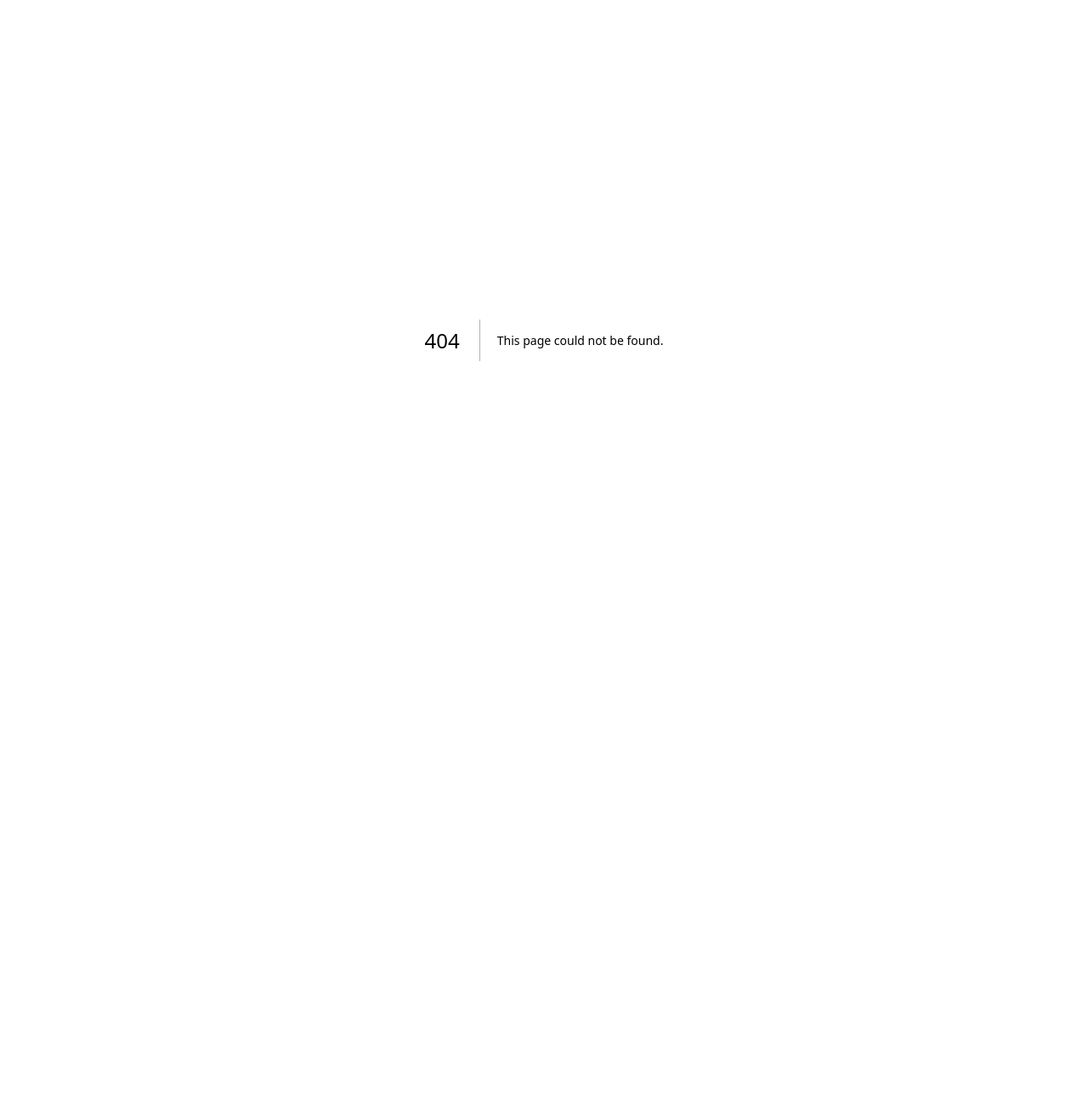
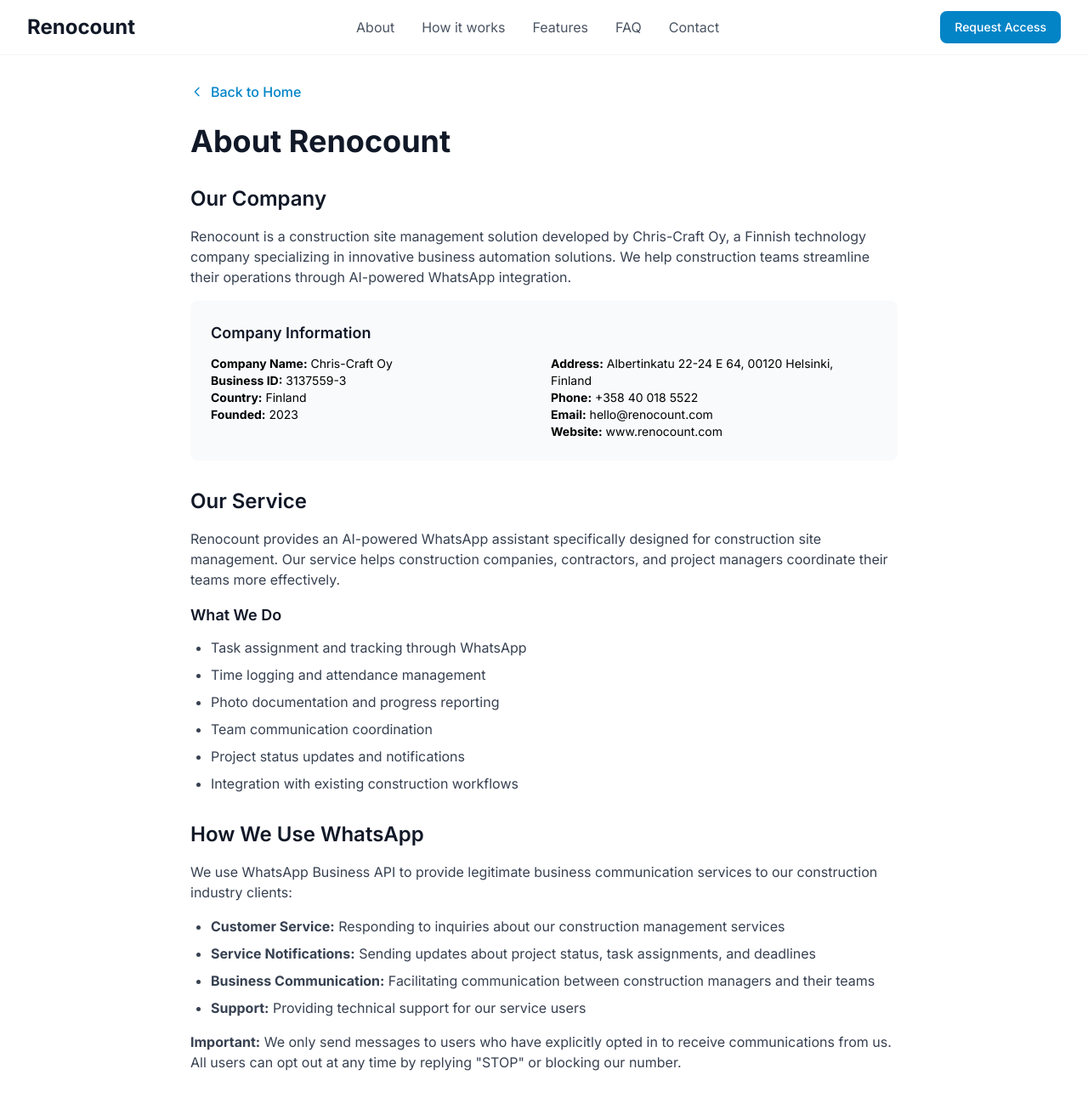
Before and after one commit to Chriuce/Renocount_landing, a Next.js app: page /about in a window 1280 px wide. Before the commit this address had no page. Shown: the top 1298 px of the page at 85% size. Before the commit the page ends 800 px from the top, so only its background shows below. Built offline with nearby package versions, Linux system fonts and the light colour scheme.

Commit message:
Add comprehensive About page and business information for WhatsApp compliance

```diff
--- /dev/null
+++ b/app/about/page.tsx
@@ -0,0 +1,150 @@
+'use client'
+
+import React from 'react'
+import { motion } from 'framer-motion'
+import Header from '@/components/Header'
+import Footer from '@/components/Footer'
+
+export default function About() {
+  return (
+    <main className="min-h-screen bg-white">
+      <Header />
+      <div className="pt-24 pb-16">
+        <div className="max-w-4xl mx-auto px-4 sm:px-6 lg:px-8">
+          <motion.div
+            initial={{ opacity: 0, y: 30 }}
+            animate={{ opacity: 1, y: 0 }}
+            transition={{ duration: 0.8 }}
+            className="prose prose-lg max-w-none"
+          >
+            <div className="mb-6">
+              <a
+                href="/"
+                className="inline-flex items-center text-primary-600 hover:text-primary-700 font-medium"
+              >
+                <svg className="w-4 h-4 mr-2" fill="none" stroke="currentColor" viewBox="0 0 24 24">
+                  <path strokeLinecap="round" strokeLinejoin="round" strokeWidth={2} d="M15 19l-7-7 7-7" />
+                </svg>
+                Back to Home
+              </a>
+            </div>
+            <h1 className="text-4xl font-bold text-gray-900 mb-8">About Renocount</h1>
+
+            <div className="space-y-8">
+              <section>
+                <h2 className="text-2xl font-semibold text-gray-900 mb-4">Our Company</h2>
+                <p className="text-gray-700 mb-4">
+                  Renocount is a construction site management solution developed by Chris-Craft Oy,
+                  a Finnish technology company specializing in innovative business automation solutions.
+                  We help construction teams streamline their operations through AI-powered WhatsApp integration.
+                </p>
+                <div className="bg-gray-50 p-6 rounded-lg">
+                  <h3 className="text-lg font-semibold text-gray-900 mb-3">Company Information</h3>
+                  <div className="grid grid-cols-1 md:grid-cols-2 gap-4 text-sm">
+                    <div>
+                      <p><strong>Company Name:</strong> Chris-Craft Oy</p>
+                      <p><strong>Business ID:</strong> 3137559-3</p>
+                      <p><strong>Country:</strong> Finland</p>
+                      <p><strong>Founded:</strong> 2023</p>
+                    </div>
+                    <div>
+                      <p><strong>Address:</strong> Albertinkatu 22-24 E 64, 00120 Helsinki, Finland</p>
+                      <p><strong>Phone:</strong> +358 40 018 5522</p>
+                      <p><strong>Email:</strong> hello@renocount.com</p>
+                      <p><strong>Website:</strong> www.renocount.com</p>
+                    </div>
+                  </div>
+                </div>
+              </section>
+
+              <section>
+                <h2 className="text-2xl font-semibold text-gray-900 mb-4">Our Service</h2>
+                <p className="text-gray-700 mb-4">
+                  Renocount provides an AI-powered WhatsApp assistant specifically designed for construction site management.
+                  Our service helps construction companies, contractors, and project managers coordinate their teams more effectively.
+                </p>
+                <h3 className="text-lg font-semibold text-gray-900 mb-3">What We Do</h3>
+                <ul className="list-disc pl-6 space-y-2 text-gray-700">
+                  <li>Task assignment and tracking through WhatsApp</li>
+                  <li>Time logging and attendance management</li>
+                  <li>Photo documentation and progress reporting</li>
+                  <li>Team communication coordination</li>
+                  <li>Project status updates and notifications</li>
+                  <li>Integration with existing construction workflows</li>
+                </ul>
+              </section>
+
+              <section>
+                <h2 className="text-2xl font-semibold text-gray-900 mb-4">How We Use WhatsApp</h2>
+                <p className="text-gray-700 mb-4">
+                  We use WhatsApp Business API to provide legitimate business communication services to our construction industry clients:
+                </p>
+                <ul className="list-disc pl-6 space-y-2 text-gray-700">
+                  <li><strong>Customer Service:</strong> Responding to inquiries about our construction management services</li>
+                  <li><strong>Service Notifications:</strong> Sending updates about project status, task assignments, and deadlines</li>
+                  <li><strong>Business Communication:</strong> Facilitating communication between construction managers and their teams</li>
+                  <li><strong>Support:</strong> Providing technical support for our service users</li>
+                </ul>
+                <p className="text-gray-700 mt-4">
+                  <strong>Important:</strong> We only send messages to users who have explicitly opted in to receive communications from us.
+                  All users can opt out at any time by replying "STOP" or blocking our number.
+                </p>
+              </section>
+
+              <section>
+                <h2 className="text-2xl font-semibold text-gray-900 mb-4">Target Customers</h2>
+                <p className="text-gray-700 mb-4">
+                  Our service is designed for legitimate construction businesses including:
+                </p>
+                <ul className="list-disc pl-6 space-y-2 text-gray-700">
+                  <li>Construction companies and contractors</li>
+                  <li>Project managers and site supervisors</li>
+                  <li>Renovation and remodeling businesses</li>
+                  <li>Infrastructure development companies</li>
+                  <li>Subcontractors and specialized trades</li>
+                </ul>
+              </section>
+
+              <section>
+                <h2 className="text-2xl font-semibold text-gray-900 mb-4">Compliance & Legal</h2>
+                <p className="text-gray-700 mb-4">
+                  We are committed to full compliance with all applicable laws and regulations:
+                </p>
+                <ul className="list-disc pl-6 space-y-2 text-gray-700">
+                  <li>GDPR compliance for EU data protection</li>
+                  <li>Finnish business law and regulations</li>
+                  <li>WhatsApp Business Policy compliance</li>
+                  <li>Meta Business Terms of Service</li>
+                  <li>Industry-standard data security practices</li>
+                </ul>
+              </section>
+
+              <section className="bg-gray-50 p-6 rounded-lg">
+                <h2 className="text-2xl font-semibold text-gray-900 mb-4">Contact Information</h2>
+                <div className="grid grid-cols-1 md:grid-cols-2 gap-6">
+                  <div>
+                    <h3 className="font-semibold text-gray-900 mb-2">Business Inquiries</h3>
+                    <p>Email: <a href="mailto:hello@renocount.com" className="text-primary-600">hello@renocount.com</a></p>
+                    <p>Phone: <a href="tel:+358400185522" className="text-primary-600">+358 40 018 5522</a></p>
+                  </div>
+                  <div>
+                    <h3 className="font-semibold text-gray-900 mb-2">Legal & Compliance</h3>
+                    <p>For legal matters: <a href="mailto:legal@chris-craft.net" className="text-primary-600">legal@chris-craft.net</a></p>
+                    <p>Data protection: <a href="mailto:privacy@chris-craft.net" className="text-primary-600">privacy@chris-craft.net</a></p>
+                  </div>
+                </div>
+                <div className="mt-4 pt-4 border-t border-gray-200">
+                  <p className="text-sm text-gray-600">
+                    <strong>Business Hours:</strong> Monday - Friday, 9:00 AM - 5:00 PM (EET/EEST)<br/>
+                    <strong>Response Time:</strong> We typically respond to inquiries within 24 hours during business days.
+                  </p>
+                </div>
+              </section>
+            </div>
+          </motion.div>
+        </div>
+      </div>
+      <Footer />
+    </main>
+  )
+}
--- a/components/Footer.tsx
+++ b/components/Footer.tsx
@@ -61,9 +61,9 @@
           >
             <h4 className="text-lg font-semibold mb-4">Company</h4>
             <ul className="space-y-3">
-              <li><a href="#" className="text-gray-400 hover:text-white transition-colors">About</a></li>
-              <li><a href="#" className="text-gray-400 hover:text-white transition-colors">Blog</a></li>
-              <li><a href="#" className="text-gray-400 hover:text-white transition-colors">Careers</a></li>
+              <li><a href="/about" className="text-gray-400 hover:text-white transition-colors">About</a></li>
+              <li><a href="mailto:hello@renocount.com" className="text-gray-400 hover:text-white transition-colors">Support</a></li>
+              <li><a href="tel:+358400185522" className="text-gray-400 hover:text-white transition-colors">Phone</a></li>
               <li><a href="#contact" className="text-gray-400 hover:text-white transition-colors">Contact</a></li>
             </ul>
           </motion.div>
--- a/components/Header.tsx
+++ b/components/Header.tsx
@@ -26,6 +26,9 @@
 
           {/* Desktop Navigation */}
           <nav className="hidden md:flex space-x-8">
+            <a href="/about" className="text-gray-600 hover:text-gray-900 transition-colors">
+              About
+            </a>
             <a href="#how-it-works" className="text-gray-600 hover:text-gray-900 transition-colors">
               How it works
             </a>
@@ -85,6 +88,13 @@
           >
             <div className="px-2 pt-2 pb-3 space-y-1 sm:px-3 border-t border-gray-200">
               <a
+                href="/about"
+                className="block px-3 py-2 text-base font-medium text-gray-600 hover:text-gray-900 hover:bg-gray-50 rounded-md"
+                onClick={() => setIsMenuOpen(false)}
+              >
+                About
+              </a>
+              <a
                 href="#how-it-works"
                 className="block px-3 py-2 text-base font-medium text-gray-600 hover:text-gray-900 hover:bg-gray-50 rounded-md"
                 onClick={() => setIsMenuOpen(false)}
```
